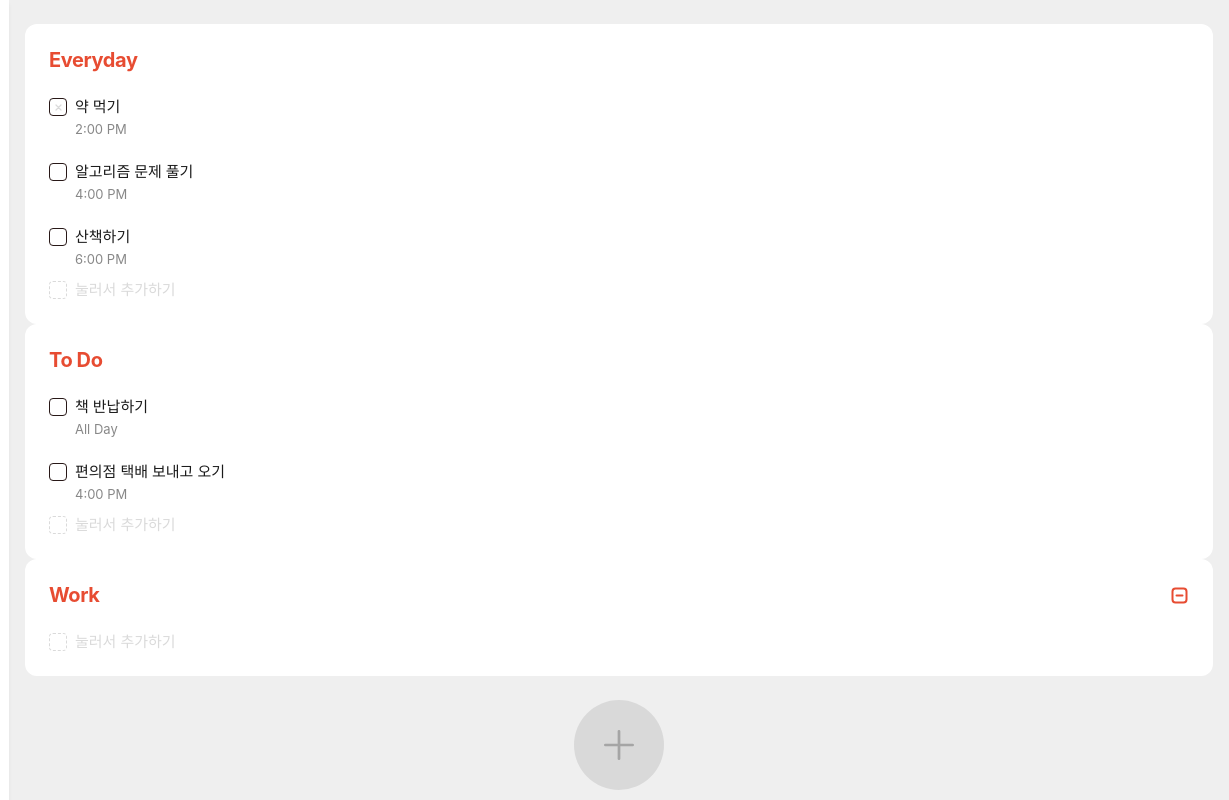
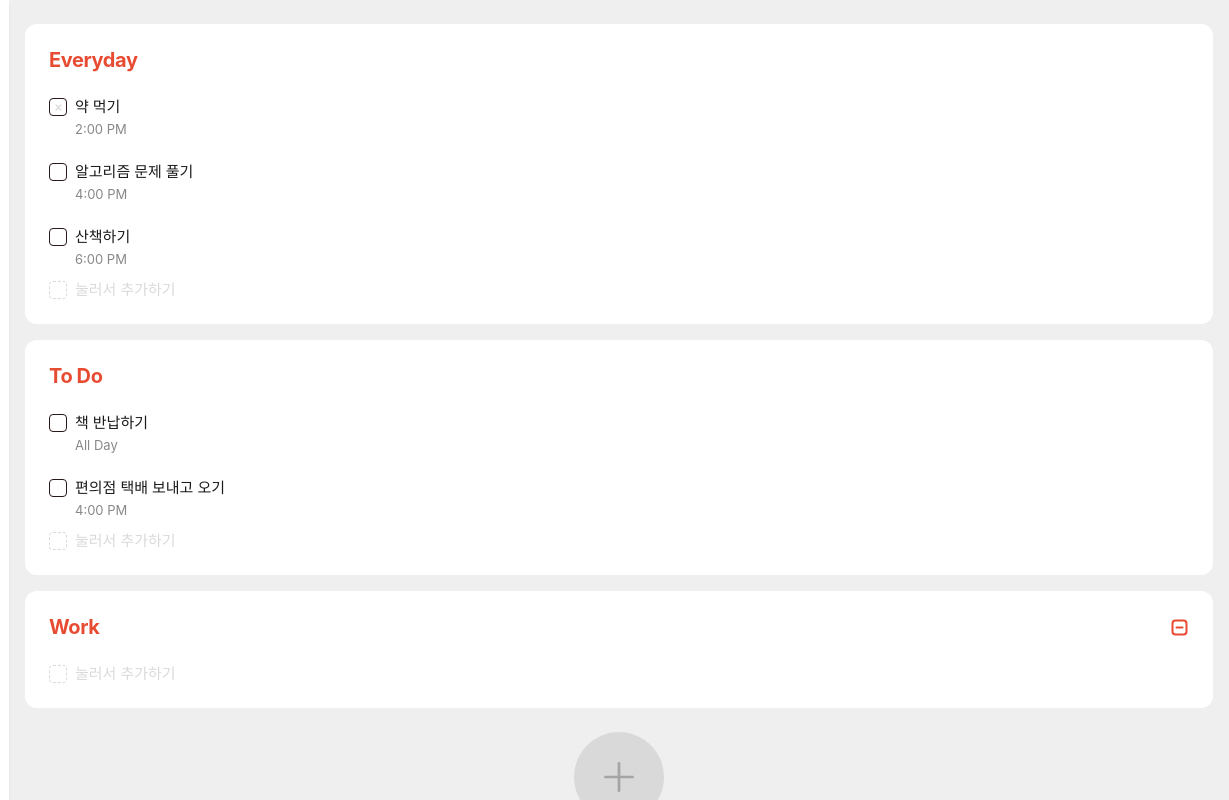
Before and after one commit to soprue/vanilla-reminder, a website built with webpack: page src/index.html in a window 1280 px wide. Shown: the full height of the page, 51-1280 px from the left. Built offline with nearby package versions, Linux system fonts and the light colour scheme.

Commit message:
refactor(style): 디자인 토큰(Spacing, Radius) 도입 및 타이포그래피 시스템 정문화

```diff
--- a/src/styles/style.css
+++ b/src/styles/style.css
@@ -96,12 +96,12 @@ body {
   flex-shrink: 0;
   z-index: 100;
 }
-
+/* 리스트 스크롤 영역 */
 .reminder-list-wrapper {
   flex: 1;
   height: 100%;
   overflow-y: auto;
-  overflow-x: auto;
+  overflow-x: hidden;
   padding: var(--spacing-lg) var(--spacing-md);
   box-sizing: border-box;
   display: flex;
@@ -109,6 +109,14 @@ body {
   gap: var(--spacing-md);
   scroll-behavior: smooth;
 }
+
+/* 섹션들을 묶어주는 컨테이너 */
+.sections-container {
+  display: flex;
+  flex-direction: column;
+  gap: var(--spacing-md); /* 섹션 카드 사이의 간격 */
+}
+
 
 .reminder-list-wrapper::-webkit-scrollbar {
   width: 4px;
```
